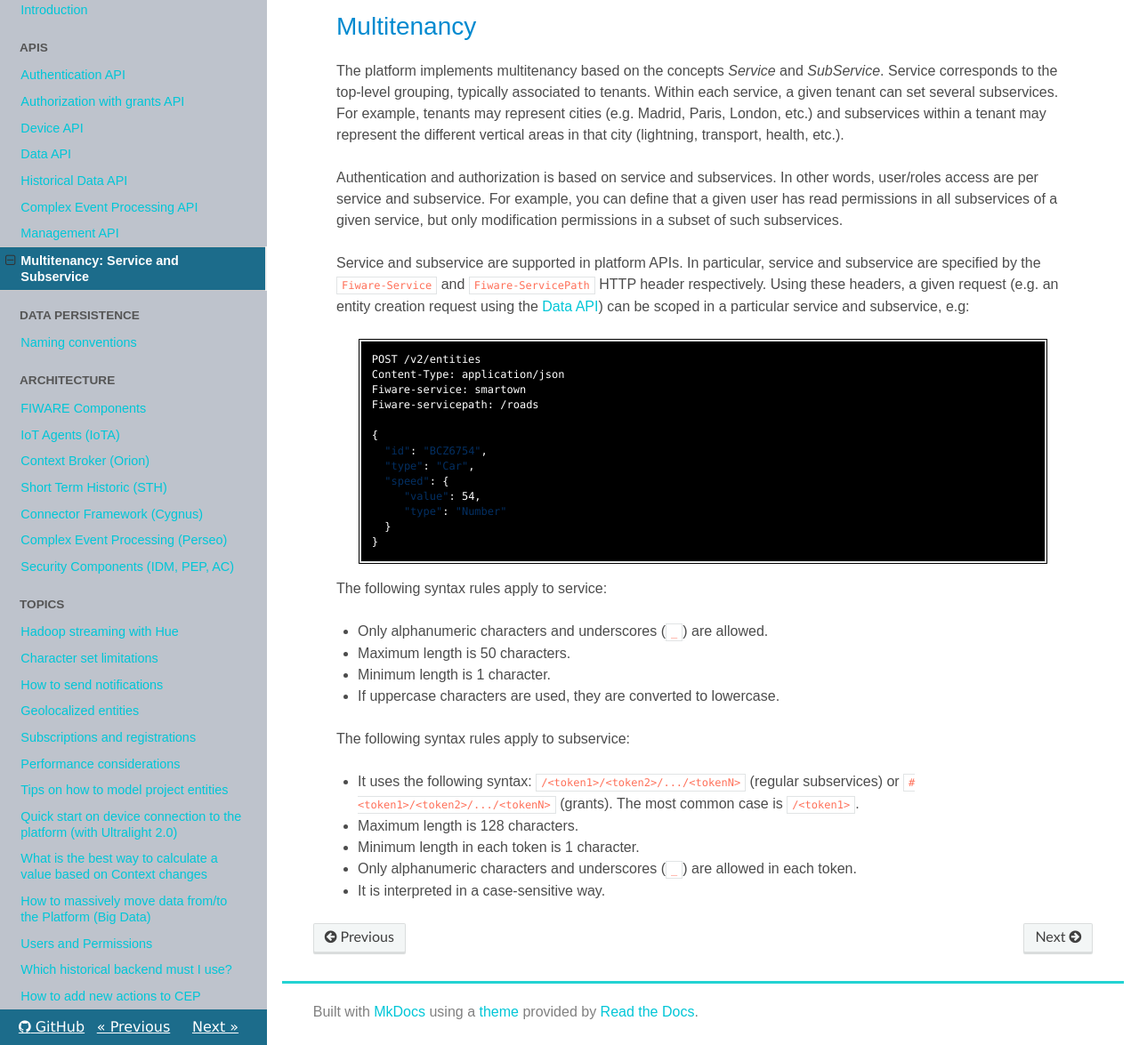
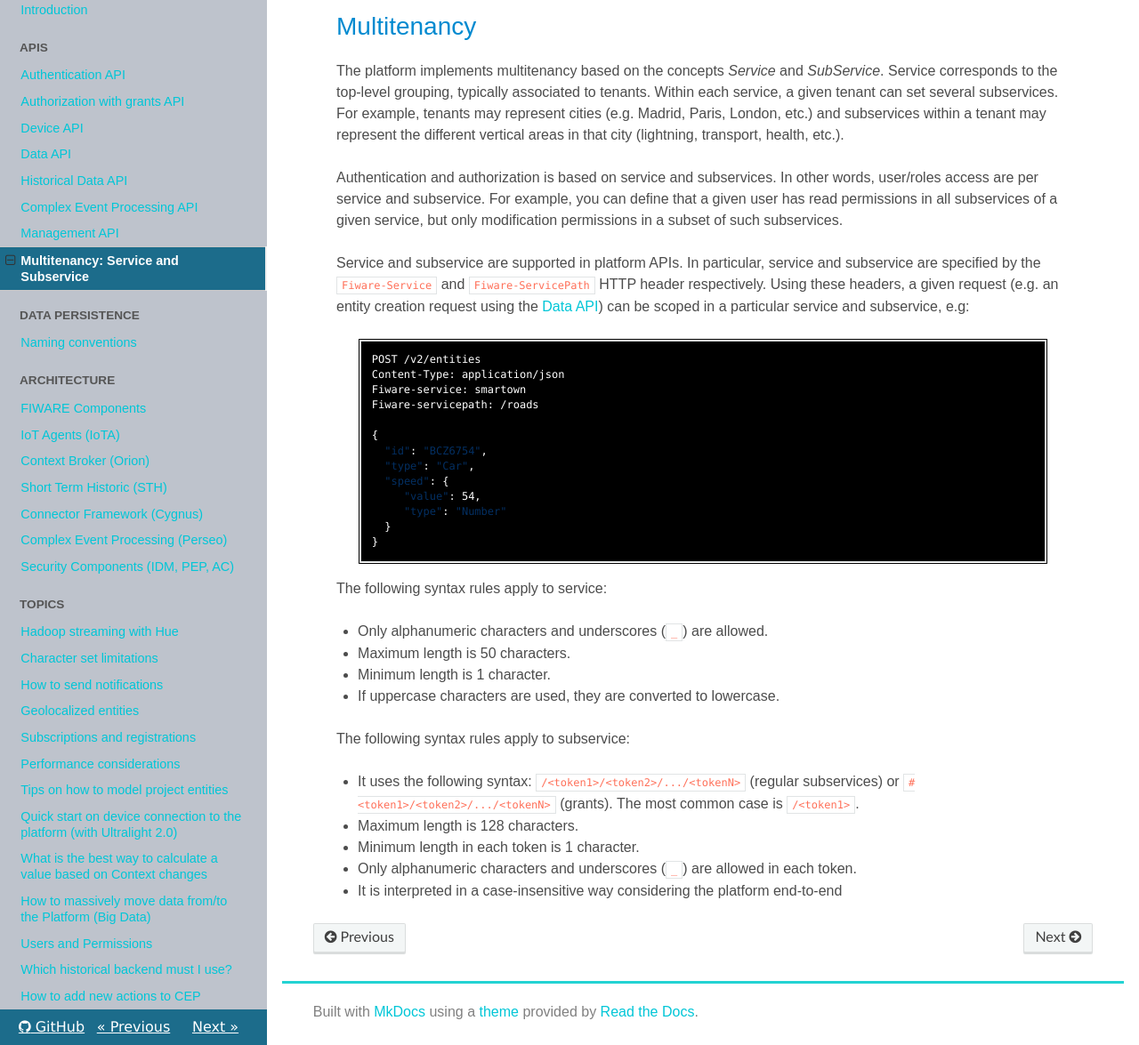
Before and after one commit to telefonicaid/thinking-cities, an MkDocs documentation site: the page built from docs/multitenancy.md, in a window 1280 px wide and 1268 px high, cut to the strip 93-1268 px from the top of the window. Shown: the whole strip at 89% size. Built offline with MkDocs 1.6.1, drawn with Linux system fonts in a browser that asks for light colours; nearby versions of some CDN libraries; old or Windows-style settings are respelled for this version of MkDocs.

Commit message:
FIX clarification about subservice case sensitiveness

```diff
--- a/docs/multitenancy.md
+++ b/docs/multitenancy.md
@@ -33,4 +33,4 @@ The following syntax rules apply to subservice:
 * Maximum length is 128 characters.
 * Minimum length in each token is 1 character.
 * Only alphanumeric characters and underscores (`_`) are allowed in each token.
-* It is interpreted in a case-sensitive way.
+* It is interpreted in a case-insensitive way considering the platform end-to-end
```
